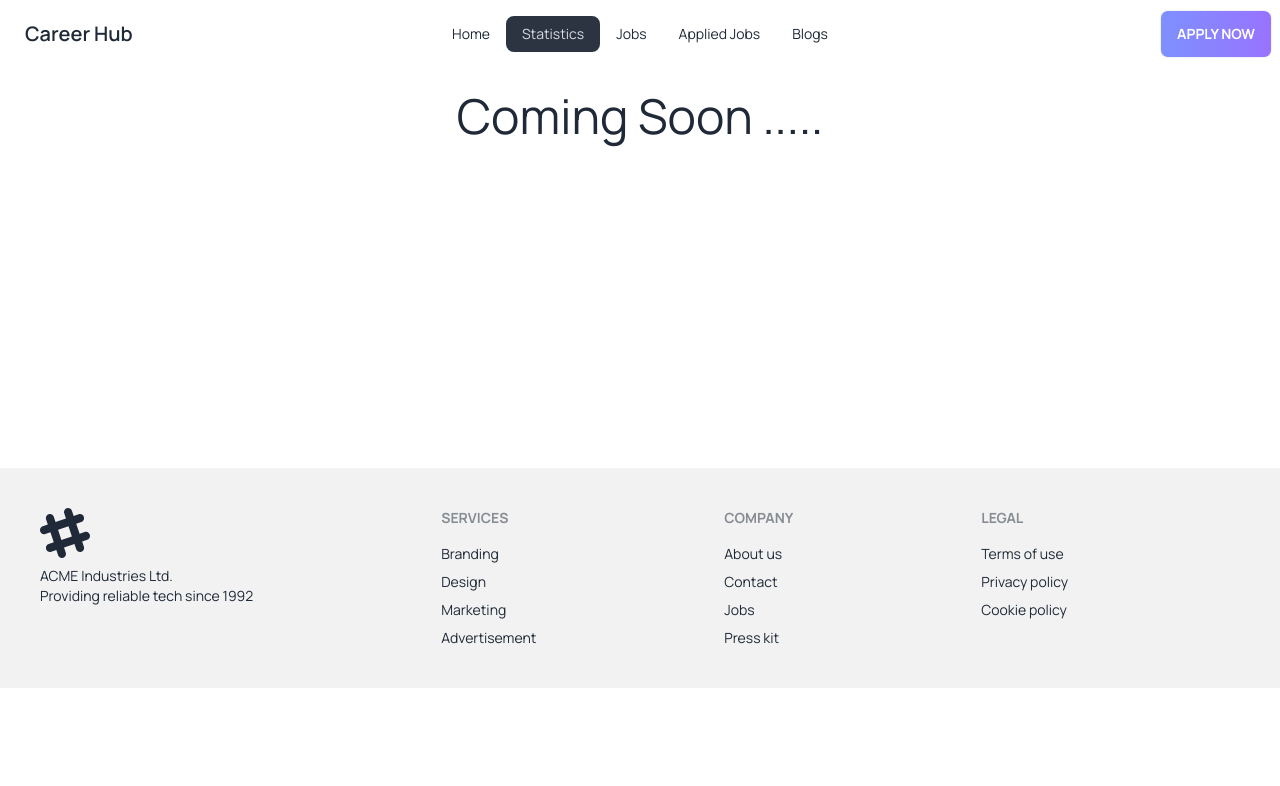
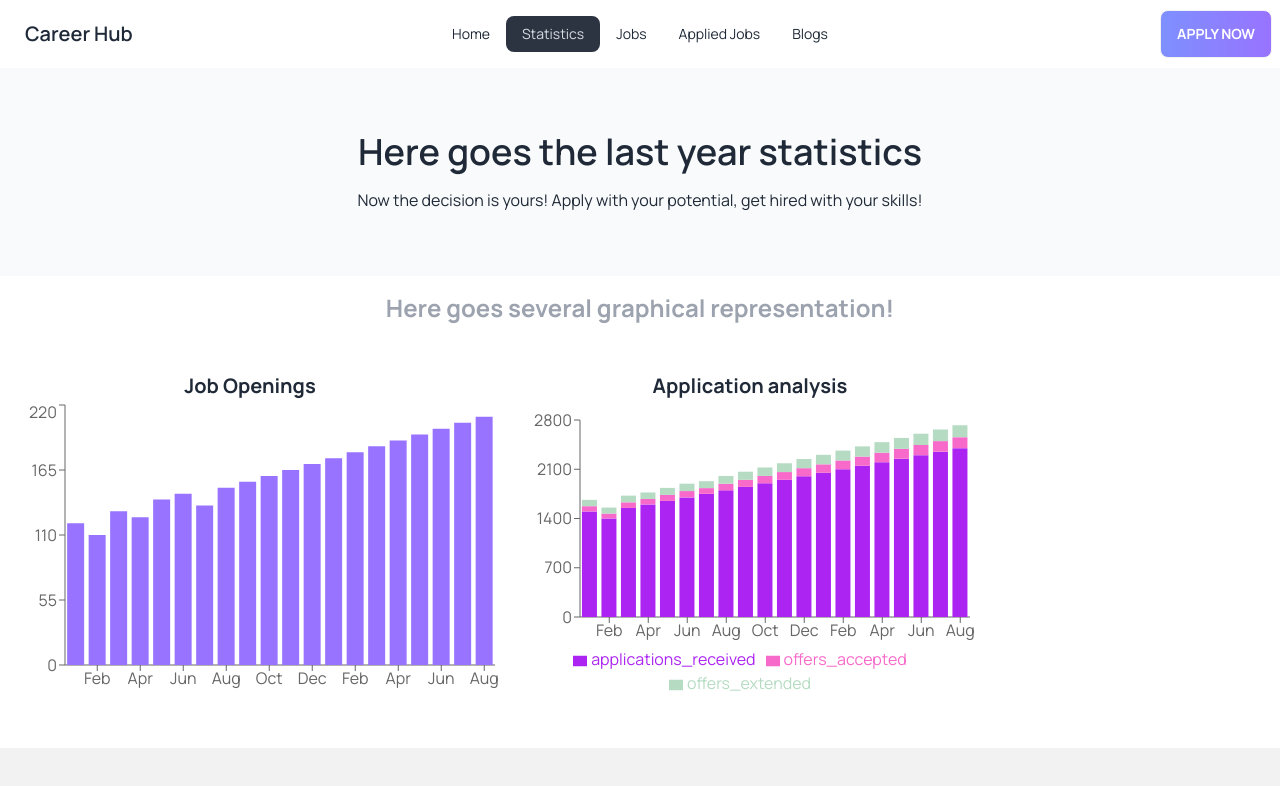
Before and after one commit to coderTirtha/career-hub, a React (Vite) app: page /statistics in a window 1280 px wide. Shown: the top 786 px of the page. Built offline with nearby package versions, Linux system fonts and the light colour scheme.

Commit message:
Statistics route finished

```diff
--- a/package.json
+++ b/package.json
@@ -19,6 +19,7 @@
     "react-icons": "^4.11.0",
     "react-router-dom": "^6.16.0",
     "react-toastify": "^9.1.3",
+    "recharts": "^2.8.0",
     "sort": "^0.0.3"
   },
   "devDependencies": {
--- /dev/null
+++ b/public/statistics.json
@@ -0,0 +1,162 @@
+[
+  {
+    "month": "Jan",
+    "year": 2022,
+    "job_openings": 120,
+    "applications_received": 1500,
+    "offers_extended": 90,
+    "offers_accepted": 75
+  },
+  {
+    "month": "Feb",
+    "year": 2022,
+    "job_openings": 110,
+    "applications_received": 1400,
+    "offers_extended": 85,
+    "offers_accepted": 70
+  },
+  {
+    "month": "Mar",
+    "year": 2022,
+    "job_openings": 130,
+    "applications_received": 1550,
+    "offers_extended": 95,
+    "offers_accepted": 80
+  },
+  {
+    "month": "Apr",
+    "year": 2022,
+    "job_openings": 125,
+    "applications_received": 1600,
+    "offers_extended": 92,
+    "offers_accepted": 78
+  },
+  {
+    "month": "May",
+    "year": 2022,
+    "job_openings": 140,
+    "applications_received": 1650,
+    "offers_extended": 100,
+    "offers_accepted": 85
+  },
+  {
+    "month": "Jun",
+    "year": 2022,
+    "job_openings": 145,
+    "applications_received": 1700,
+    "offers_extended": 105,
+    "offers_accepted": 90
+  },
+  {
+    "month": "Jul",
+    "year": 2022,
+    "job_openings": 135,
+    "applications_received": 1750,
+    "offers_extended": 98,
+    "offers_accepted": 82
+  },
+  {
+    "month": "Aug",
+    "year": 2022,
+    "job_openings": 150,
+    "applications_received": 1800,
+    "offers_extended": 110,
+    "offers_accepted": 95
+  },
+  {
+    "month": "Sept",
+    "year": 2022,
+    "job_openings": 155,
+    "applications_received": 1850,
+    "offers_extended": 115,
+    "offers_accepted": 100
+  },
+  {
+    "month": "Oct",
+    "year": 2022,
+    "job_openings": 160,
+    "applications_received": 1900,
+    "offers_extended": 120,
+    "offers_accepted": 105
+  },
+  {
+    "month": "Nov",
+    "year": 2022,
+    "job_openings": 165,
+    "applications_received": 1950,
+    "offers_extended": 125,
+    "offers_accepted": 110
+  },
+  {
+    "month": "Dec",
+    "year": 2022,
+    "job_openings": 170,
+    "applications_received": 2000,
+    "offers_extended": 130,
+    "offers_accepted": 115
+  },
+  {
+    "month": "Jan",
+    "year": 2023,
+    "job_openings": 175,
+    "applications_received": 2050,
+    "offers_extended": 135,
+    "offers_accepted": 120
+  },
+  {
+    "month": "Feb",
+    "year": 2023,
+    "job_openings": 180,
+    "applications_received": 2100,
+    "offers_extended": 140,
+    "offers_accepted": 125
+  },
+  {
+    "month": "Mar",
+    "year": 2023,
+    "job_openings": 185,
+    "applications_received": 2150,
+    "offers_extended": 145,
+    "offers_accepted": 130
+  },
+  {
+    "month": "Apr",
+    "year": 2023,
+    "job_openings": 190,
+    "applications_received": 2200,
+    "offers_extended": 150,
+    "offers_accepted": 135
+  },
+  {
+    "month": "May",
+    "year": 2023,
+    "job_openings": 195,
+    "applications_received": 2250,
+    "offers_extended": 155,
+    "offers_accepted": 140
+  },
+  {
+    "month": "Jun",
+    "year": 2023,
+    "job_openings": 200,
+    "applications_received": 2300,
+    "offers_extended": 160,
+    "offers_accepted": 145
+  },
+  {
+    "month": "Jul",
+    "year": 2023,
+    "job_openings": 205,
+    "applications_received": 2350,
+    "offers_extended": 165,
+    "offers_accepted": 150
+  },
+  {
+    "month": "Aug",
+    "year": 2023,
+    "job_openings": 210,
+    "applications_received": 2400,
+    "offers_extended": 170,
+    "offers_accepted": 155
+  }
+]
--- a/src/components/Statistics/Statistics.jsx
+++ b/src/components/Statistics/Statistics.jsx
@@ -1,7 +1,49 @@
+import { useLoaderData } from 'react-router-dom';
+import { BarChart, Bar, XAxis, YAxis, Tooltip, Legend } from 'recharts';
 const Statistics = () => {
+    const statisticsData = useLoaderData();
     return (
-        <div className="h-[50vh]">
-            <h1 className="text-5xl text-center p-6">Coming Soon .....</h1>
+        <div className="">
+            <div className="bg-gray-50 text-center p-16 space-y-4">
+                <h1 className="text-4xl font-semibold">Here goes the last year statistics</h1>
+                <p>Now the decision is yours! Apply with your potential, get hired with your skills!</p>
+            </div>
+            <div>
+                <h2 className="text-2xl font-bold text-gray-400 my-4 text-center">Here goes several graphical representation!</h2>
+            </div>
+            <div className='flex my-12'>
+                <div className='flex flex-col justify-center items-center'>
+                    <h1 className='text-xl font-bold'>Job Openings</h1>
+                    <BarChart width={500} height={300} data={statisticsData}>
+                        <XAxis dataKey='month'></XAxis>
+                        <Bar dataKey="job_openings" fill='#9873FF' />
+                        <YAxis />
+                        <Tooltip></Tooltip>
+                    </BarChart>
+                </div>
+                <div className='flex flex-col justify-center items-center'>
+                    <h1 className='text-xl font-bold'>Application analysis</h1>
+                    <BarChart
+                        width={500}
+                        height={300}
+                        data={statisticsData}
+                        margin={{
+                            top: 20,
+                            right: 30,
+                            left: 20,
+                            bottom: 5,
+                        }}
+                    >
+                        <XAxis dataKey="month" />
+                        <YAxis />
+                        <Tooltip />
+                        <Bar dataKey="applications_received" stackId="a" fill="#ab24f1" />
+                        <Bar dataKey="offers_accepted" stackId="a" fill="#f86aca" />
+                        <Bar dataKey="offers_extended" stackId="a" fill="#b5dbc2" />
+                        <Legend />
+                    </BarChart>
+                </div>
+            </div>
         </div>
     );
 };
--- a/src/main.jsx
+++ b/src/main.jsx
@@ -36,6 +36,7 @@ const router = createBrowserRouter([
       },
       {
         path: '/statistics',
+        loader: () => fetch('../statistics.json'),
         element: <Statistics></Statistics>
       },
       {
```
Also changed, not shown: 1 other file (tests, documents, lock files or other folders).
